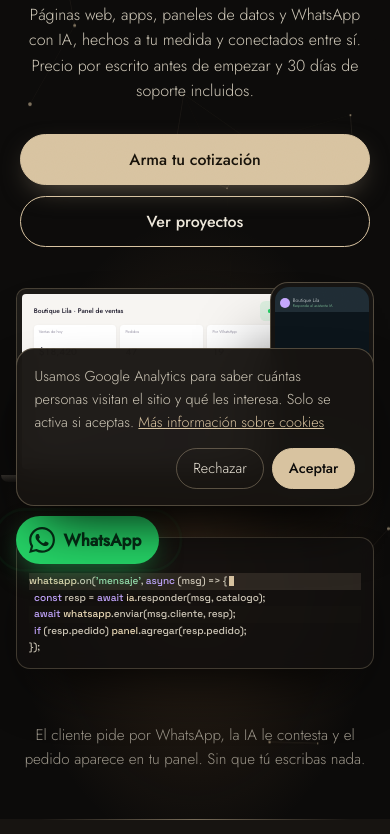
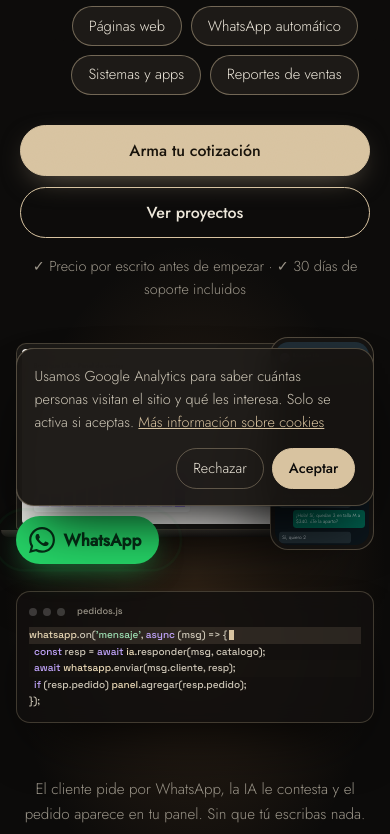
Before and after one commit to joenshb121/nexotechstudios-web, a plain HTML site: page index.html in a window 390 px wide. Shown: the part 264-1098 px from the top of the page. Drawn offline with nearby package versions, Linux system fonts and the light colour scheme; animation ran at ten frames a second.

Commit message:
Retro del sitio: título concreto, etiquetas de servicios, viñetas y verbos de acción, secciones claras y sin fondo de estrellas
Co-Authored-By: Claude Opus 5.5 <noreply@anthropic.com>

```diff
--- a/css/estilos.css
+++ b/css/estilos.css
@@ -335,7 +335,6 @@
     .hero .w{display:flex;flex-direction:column;align-items:center}
     .hero h1{margin:0;max-width:17ch;font-size:clamp(2.6rem,7.6vw,5.8rem);line-height:1;letter-spacing:-.01em;text-wrap:balance;
       background:linear-gradient(180deg,#FBF4E6 35%,#C9AE84);-webkit-background-clip:text;background-clip:text;color:transparent}
-    .hero p.s{max-width:36rem;margin:1.3rem auto 1.9rem;font-size:clamp(1rem,2.3vw,1.2rem);color:#CFC8B8}
     .hero .row{justify-content:center}
     @media(min-width:560px){.hero .row .btn{flex:0 0 auto}}
     .hero .w>*{animation:slideUp .8s cubic-bezier(.22,1,.36,1) both}
@@ -383,7 +382,6 @@
     .hx-cap{margin:clamp(3.4rem,8vw,5rem) auto 0;max-width:34rem;color:var(--mu);font-size:.95rem;text-align:center;padding:0 1rem}
     @container (max-width:430px){.hx-or{display:none}.hx-scr{grid-template-columns:1fr}}
     /* Capa "se nota que programamos": partículas, código en vivo y pulso de datos */
-    #hxp{position:absolute;inset:0;width:100%;height:100%;z-index:0;pointer-events:none}
     .hero>.w,.hx-wrap,.hx-cap{position:relative;z-index:1}
     .hx-wrap{width:min(1040px,calc(100% - 2rem));margin:clamp(2.6rem,6vw,4.5rem) auto 0}
     .hx-wrap .hx{width:auto;margin:0;padding-left:clamp(4rem,9vw,7rem);transition:transform .6s cubic-bezier(.22,1,.36,1);transform:perspective(1400px) rotateX(calc(var(--ty,0)*3deg)) rotateY(calc(var(--tx,0)*-4deg))}
@@ -1282,3 +1280,24 @@
     #ck button{font:inherit;cursor:pointer;border-radius:99px;padding:.5rem 1rem;border:1px solid rgba(216,195,160,.35);background:transparent;color:var(--tx)}
     #ck button.ok{background:var(--ch);color:var(--k);border-color:var(--ch);font-weight:500}
     @media(max-width:560px){#ck{bottom:calc(env(safe-area-inset-bottom,0px) + 4.6rem)}}
+
+
+    /* Portada: etiquetas de servicios y línea de confianza (retro nov 2026) */
+    .chips{list-style:none;display:flex;flex-wrap:wrap;justify-content:center;gap:.55rem;margin:1.6rem auto 1.9rem;max-width:48rem}
+    .chips li{border:1px solid rgba(216,195,160,.45);background:rgba(216,195,160,.08);color:var(--tx);border-radius:999px;padding:.45rem 1rem;font-size:clamp(.92rem,2vw,1.02rem)}
+    .trust{margin-top:1.1rem;font-size:.9rem;color:var(--mu)}
+
+    /* Servicios: viñetas y frase de acción */
+    .sv ul.bl{list-style:none;padding:0;display:grid;gap:.25rem;font-size:.97rem;flex:1;align-content:start}
+    .sv ul.bl li::before{content:"✓ ";color:var(--ch);font-weight:500}
+    .sv .out{font-weight:500;color:var(--ch);line-height:1.35}
+
+    /* Secciones alternas en blanco hueso: menos negro, más cálido */
+    .alt{--k:#FBF7EF;--g:#F2EADC;--tx:#1E1A15;--mu:#6A6153;--ch:#8A5A2B;--sp:rgba(176,122,70,.12);color-scheme:light;color:var(--tx);background:var(--g)}
+    .alt .cd,.alt .pk{border-color:rgba(138,90,43,.22);box-shadow:0 1px 0 rgba(255,255,255,.8) inset,0 18px 40px -28px rgba(60,40,20,.35)}
+    .alt .pk.rec{background:linear-gradient(160deg,#fff,#F6ECDB);border-color:var(--ch);box-shadow:0 30px 70px -36px rgba(138,90,43,.55)}
+    .alt .bg{color:#fff}
+    .alt .cd::after,.alt .pk::after{background:radial-gradient(300px circle at var(--px,50%) var(--py,50%),rgba(176,122,70,.8),transparent 60%)}
+    .alt .pk .lm,.alt .cd{border-color:rgba(138,90,43,.2)}
+    .alt .hd{background-image:linear-gradient(180deg,#1E1A15 40%,#8A5A2B 140%)}
+    .alt .cst ul{color:var(--tx)}
--- a/index.html
+++ b/index.html
@@ -8,7 +8,7 @@
   <title>NEXO TECH STUDIOS | Desarrollo web, software, datos y automatización con IA</title>
   <meta name="description"
     content="Cuatro divisiones, una sola solución: desarrollo web, software a medida, datos y automatización con IA para negocios en México.">
-  <meta property="og:title" content="NEXO TECH STUDIOS · Tu negocio, conectado y en piloto automático">
+  <meta property="og:title" content="NEXO TECH STUDIOS · Tu página web y tu WhatsApp, vendiendo por ti">
   <meta property="og:description" content="Páginas web, apps, paneles de datos y WhatsApp con IA, hechos a tu medida. Prueba nuestras demos en vivo.">
   <meta property="og:type" content="website">
   <meta property="og:locale" content="es_MX">
@@ -18,7 +18,7 @@
   <meta property="og:image:type" content="image/jpeg">
   <meta property="og:image:width" content="1200">
   <meta property="og:image:height" content="630">
-  <meta property="og:image:alt" content="NEXO TECH STUDIOS: Tu negocio, conectado y en piloto automático. Panel de ventas y WhatsApp con IA.">
+  <meta property="og:image:alt" content="NEXO TECH STUDIOS: Tu página web y tu WhatsApp, vendiendo por ti. Panel de ventas y WhatsApp con IA.">
   <meta name="twitter:card" content="summary_large_image">
   <meta name="twitter:image" content="https://nexotechstudios.com/og-image.jpg">
   <link rel="canonical" href="https://nexotechstudios.com/">
@@ -31,7 +31,7 @@
   <link
     href="https://fonts.googleapis.com/css2?family=Cormorant+Garamond:ital,wght@0,500;0,600;1,600&family=Jost:wght@300;400;500&family=Space+Grotesk:wght@500&display=swap"
     rel="stylesheet">
-  <link rel="stylesheet" href="css/estilos.css?v=20261122b">
+  <link rel="stylesheet" href="css/estilos.css?v=20261123">
 </head>
 
 <body>
@@ -57,12 +57,11 @@
   <main>
     <!-- 01 · PORTADA -->
     <section id="inicio" class="hero">
-      <canvas id="hxp" aria-hidden="true"></canvas>
       <div class="w">
-        <h1>Tu negocio, conectado y en piloto automático.</h1>
-        <p class="s">Páginas web, apps, paneles de datos y WhatsApp con IA, hechos a tu medida y conectados entre sí.
-          Precio por escrito antes de empezar y 30 días de soporte incluidos.</p>
+        <h1>Tu página web y tu WhatsApp, vendiendo por ti.</h1>
+        <ul class="chips" aria-label="Lo que hacemos"><li>Páginas web</li><li>WhatsApp automático</li><li>Sistemas y apps</li><li>Reportes de ventas</li></ul>
         <div class="row"><a class="btn bg" href="#cotizador">Arma tu cotización</a><a class="btn" href="#proyectos">Ver proyectos</a></div>
+        <p class="trust">✓ Precio por escrito antes de empezar <span aria-hidden="true">·</span> ✓ 30 días de soporte incluidos</p>
       </div>
       <div class="hx-wrap" id="hxw">
       <figure class="hx" id="hx" aria-label="Ejemplo: un cliente pide por WhatsApp, el asistente con IA le responde y el pedido aparece en el panel de ventas">
@@ -88,8 +87,7 @@
       <div class="w">
         <span class="eb">02 · Servicios</span>
         <h2 class="hd" style="margin-bottom:.6rem">Cuatro especialidades. Un solo sistema conectado.</h2>
-        <p class="mu" style="max-width:46rem;margin-bottom:2rem">Empieza por lo que más te urge y suma lo demás después:
-          todo se construye para hablar entre sí, sin piezas sueltas.</p>
+        <p class="mu" style="max-width:46rem;margin-bottom:2rem">Empieza por lo que más te urge y suma lo demás después.</p>
         <div class="g4 sv" id="sv"></div>
       </div>
     </section>
@@ -363,10 +361,10 @@
         d="M17.472 14.382c-.297-.149-1.758-.867-2.03-.967-.273-.099-.471-.148-.67.15-.197.297-.767.966-.94 1.164-.173.199-.347.223-.644.075-.297-.15-1.255-.463-2.39-1.475-.883-.788-1.48-1.761-1.653-2.059-.173-.297-.018-.458.13-.606.134-.133.298-.347.446-.52.149-.174.198-.298.298-.497.099-.198.05-.371-.025-.52-.075-.149-.669-1.612-.916-2.207-.242-.579-.487-.5-.669-.51-.173-.008-.371-.01-.57-.01-.198 0-.52.074-.792.372-.272.297-1.04 1.016-1.04 2.479 0 1.462 1.065 2.875 1.213 3.074.149.198 2.096 3.2 5.077 4.487.709.306 1.262.489 1.694.625.712.227 1.36.195 1.871.118.571-.085 1.758-.719 2.006-1.413.248-.694.248-1.289.173-1.413-.074-.124-.272-.198-.57-.347m-5.421 7.403h-.004a9.87 9.87 0 01-5.031-1.378l-.361-.214-3.741.982.998-3.648-.235-.374a9.86 9.86 0 01-1.51-5.26c.001-5.45 4.436-9.884 9.888-9.884 2.64 0 5.122 1.03 6.988 2.898a9.825 9.825 0 012.893 6.994c-.003 5.45-4.437 9.884-9.885 9.884m8.413-18.297A11.815 11.815 0 0012.05 0C5.495 0 .16 5.335.157 11.892c0 2.096.547 4.142 1.588 5.945L.057 24l6.305-1.654a11.882 11.882 0 005.683 1.448h.005c6.554 0 11.89-5.335 11.893-11.893a11.821 11.821 0 00-3.48-8.413Z" />
     </svg>WhatsApp</a>
 
-  <script src="js/principal.js?v=20261122b"></script>
+  <script src="js/principal.js?v=20261123"></script>
 
   <script src="js/efectos.js"></script>
-  <script src="js/portada.js"></script>
+  <script src="js/portada.js?v=20261123"></script>
   <!-- Banner de cookies + Google Analytics (solo se carga si la persona acepta) -->
   <div id="ck" role="dialog" aria-live="polite" aria-label="Preferencias de cookies">
     <p>Usamos Google Analytics para saber cuántas personas visitan el sitio y qué les interesa. Solo se activa si aceptas.
--- a/js/portada.js
+++ b/js/portada.js
@@ -71,45 +71,3 @@
         addEventListener('pointermove', e => {hx.style.setProperty('--tx', (e.clientX / innerWidth * 2 - 1).toFixed(3)); hx.style.setProperty('--ty', (e.clientY / innerHeight * 2 - 1).toFixed(3))}, {passive: true});
       }
     })();
-
-    /* Partículas de la portada: constelación que se conecta con el cursor */
-    (() => {
-      const cv = document.getElementById('hxp'); if (!cv || !cv.getContext) return;
-      const ctx = cv.getContext('2d'), hero = cv.parentElement, reduce = matchMedia('(prefers-reduced-motion: reduce)').matches;
-      let Wd, Ht, dpr, P = [], m = {x: -1e4, y: -1e4}, run = true, raf = 0;
-      function size() {
-        dpr = Math.min(devicePixelRatio || 1, 2); Wd = hero.clientWidth; Ht = hero.clientHeight;
-        cv.width = Wd * dpr; cv.height = Ht * dpr; ctx.setTransform(dpr, 0, 0, dpr, 0, 0);
-        const n = Math.round(Math.min(110, Wd * Ht / 14000));
-        P = Array.from({length: n}, () => ({x: Math.random() * Wd, y: Math.random() * Ht, vx: (Math.random() - .5) * .25, vy: (Math.random() - .5) * .25, r: Math.random() * 1.4 + .5}));
-        if (reduce) draw();
-      }
-      function draw() {
-        ctx.clearRect(0, 0, Wd, Ht);
-        const L = 120;
-        for (let i = 0; i < P.length; i++) {
-          const a = P[i];
-          if (!reduce) {
-            a.x += a.vx; a.y += a.vy;
-            if (a.x < 0 || a.x > Wd) a.vx *= -1; if (a.y < 0 || a.y > Ht) a.vy *= -1;
-            const dx = m.x - a.x, dy = m.y - a.y, d = Math.hypot(dx, dy);
-            if (d < 180) {a.x += dx / d * .35; a.y += dy / d * .35}
-          }
-          for (let j = i + 1; j < P.length; j++) {
-            const b = P[j], d = Math.hypot(a.x - b.x, a.y - b.y);
-            if (d < L) {ctx.strokeStyle = `rgba(216,195,160,${(1 - d / L) * .22})`; ctx.lineWidth = .7; ctx.beginPath(); ctx.moveTo(a.x, a.y); ctx.lineTo(b.x, b.y); ctx.stroke()}
-          }
-          const dm = Math.hypot(a.x - m.x, a.y - m.y);
-          if (dm < 170) {ctx.strokeStyle = `rgba(234,217,182,${(1 - dm / 170) * .45})`; ctx.beginPath(); ctx.moveTo(a.x, a.y); ctx.lineTo(m.x, m.y); ctx.stroke()}
-          ctx.fillStyle = dm < 170 ? 'rgba(246,232,200,.95)' : 'rgba(216,195,160,.55)';
-          ctx.beginPath(); ctx.arc(a.x, a.y, a.r, 0, 7); ctx.fill();
-        }
-      }
-      function loop() {if (run) {draw(); raf = requestAnimationFrame(loop)}}
-      size(); addEventListener('resize', () => {clearTimeout(size.t); size.t = setTimeout(size, 150)});
-      hero.addEventListener('pointermove', e => {const r = cv.getBoundingClientRect(); m.x = e.clientX - r.left; m.y = e.clientY - r.top}, {passive: true});
-      hero.addEventListener('pointerleave', () => {m.x = m.y = -1e4});
-      if (reduce) return;
-      new IntersectionObserver(([e]) => {run = e.isIntersecting; cancelAnimationFrame(raf); if (run) loop()}).observe(hero);
-      document.addEventListener('visibilitychange', () => {run = !document.hidden; cancelAnimationFrame(raf); if (run) loop()});
-    })();
--- a/js/principal.js
+++ b/js/principal.js
@@ -3,24 +3,24 @@
     const IC = {web: '<rect x="3" y="4" width="18" height="16" rx="2"/><path d="M3 9h18M10 13l-2 2 2 2M14 13l2 2-2 2"/>', sw: '<rect x="7" y="2" width="10" height="20" rx="2.5"/><path d="M11 18h2"/>', db: '<ellipse cx="12" cy="6" rx="8" ry="3"/><path d="M4 6v6c0 1.7 3.6 3 8 3s8-1.3 8-3V6M4 12v6c0 1.7 3.6 3 8 3s8-1.3 8-3v-6"/>', ia: '<rect x="7" y="7" width="10" height="10" rx="1.5"/><path d="M9 3v4M15 3v4M9 17v4M15 17v4M3 9h4M3 15h4M17 9h4M17 15h4"/>'};
 
     /* Servicios: las cuatro con la misma estructura */
-    const SVC = [['web', 'Páginas web', 'Tu negocio en internet: página, catálogo o tienda en línea, lista para celular.', 'Para que te encuentren en Google y te escriban.', '$4,500', 'Página web', SV.web],
-    ['sw', 'Sistemas y apps', 'Sistemas para tu negocio: usuarios, permisos, inventario, agenda o lo que necesites.', 'Para ordenar lo que hoy llevas en libretas o en muchos Excel.', '$35,000', 'Sistema a la medida', SV.app],
-    ['db', 'Reportes y datos', 'Juntamos tus ventas, clientes o Excel en reportes claros y tableros con tus números.', 'Para saber cuánto vendes y qué se acaba, sin capturar dos veces.', '$4,500', 'Reportes de tu negocio', SV.db],
-    ['ia', 'WhatsApp automático e IA', 'Tu WhatsApp contesta, agenda, toma pedidos y manda recordatorios aunque no estés.', 'Para no perder clientes por contestar tarde.', '$7,900', 'Web + WhatsApp', SV.wab]];
-    $('sv').innerHTML = SVC.map(s => `<article class="cd"><svg viewBox="0 0 24 24" aria-hidden="true">${IC[s[0]]}</svg><h3>${s[1]}</h3><p>${s[2]}</p><p class="mu">${s[3]}</p><div class="pr">Desde<b>${s[4]} MXN</b><span class="mu">${s[5]}</span></div><a class="btn" href="#cotizador" data-svc="${s[6]}">Cotizar</a></article>`).join('');
+    const SVC = [['web', 'Páginas web', ['Página o catálogo', 'Tienda en línea', 'Lista para celular', 'Visible en Google'], 'Aparece en Google y recibe más mensajes.', '$4,500', 'Página web', SV.web],
+    ['sw', 'Sistemas y apps', ['Inventario', 'Agenda y citas', 'Clientes', 'Usuarios y permisos'], 'Ordena tu negocio sin libretas ni Excel.', '$35,000', 'Sistema a la medida', SV.app],
+    ['db', 'Reportes y datos', ['Ventas del día y del mes', 'Lo que se te acaba', 'Tus mejores clientes', 'Tablero con tus números'], 'Conoce cuánto vendes y qué se te acaba.', '$4,500', 'Reportes de tu negocio', SV.db],
+    ['ia', 'WhatsApp automático e IA', ['Contesta solo', 'Agenda citas', 'Toma pedidos', 'Manda recordatorios'], 'Deja de perder clientes por no contestar.', '$7,900', 'Web + WhatsApp', SV.wab]];
+    $('sv').innerHTML = SVC.map(s => `<article class="cd"><svg viewBox="0 0 24 24" aria-hidden="true">${IC[s[0]]}</svg><h3>${s[1]}</h3><ul class="bl">${s[2].map(x => `<li>${x}</li>`).join('')}</ul><p class="out">${s[3]}</p><div class="pr">Desde<b>${s[4]} MXN</b><span class="mu">${s[5]}</span></div><a class="btn" href="#cotizador" data-svc="${s[6]}">Cotizar</a></article>`).join('');
 
     /* Paquetes: escalera de 4 (cada uno incluye el anterior) + a la medida.
        [nombre, para qué, precio, incluye, ideal para, no incluye, cambios, servicio del cotizador, etiqueta] */
     const PK = [
-      ['Página web', 'Para que te encuentren en Google y te escriban.', '4,500', ['Diseño con tu logo y tus colores', 'Se ve bien en celular y computadora', 'Botón para que te escriban por WhatsApp', 'Hasta 5 secciones: inicio, servicios, precios, ubicación y contacto', 'Lista para aparecer en Google'], 'Despachos, consultorios y profesionistas', 'Fotos y textos (nos los pasas tú)', '2 rondas de cambios incluidas', SV.web],
-      ['Web + WhatsApp', 'Tu página, y tu WhatsApp contesta solo lo básico.', '7,900', ['Todo lo de Página web', 'WhatsApp Business con tu catálogo y precios', 'Mensaje de bienvenida y de "fuera de horario" automáticos', 'Respuestas rápidas a las preguntas de siempre', 'Liga para que tus clientes agenden'], 'Salones, barberías, tiendas y restaurantes', 'Conversaciones automáticas completas (eso es Atención 24/7)', '2 rondas de cambios incluidas', SV.wab, 'Para empezar'],
-      ['Web + Sistema', 'Guarda tus clientes, citas o productos y edítalos tú.', '12,000', ['Todo lo de Web + WhatsApp', 'Hasta 10 secciones', 'Catálogo, agenda o lista de clientes (hasta 3)', 'Panel para cambiar precios y textos sin pedirnos nada', 'Respaldos de tu información'], 'Consultorios, gimnasios y tiendas con catálogo', 'Que el WhatsApp conteste y agende solo', '2 rondas de cambios · o en 3 mensualidades sin intereses', SV.sis],
-      ['Atención 24/7', 'Tu WhatsApp confirma citas, toma pedidos y manda recordatorios solo.', '18,500', ['Todo lo de Web + Sistema', 'WhatsApp oficial que contesta a cualquier hora', 'Confirma citas y toma pedidos', 'Recordatorios automáticos a tus clientes', 'Hasta 3 conversaciones automáticas (ej. citas, pedidos y dudas)'], 'Consultorios, restaurantes y negocios con citas', 'Lo que Meta cobra por algunos mensajes (ver abajo)', '3 rondas de cambios · o en 3 mensualidades sin intereses', SV.aut]
+      ['Página web', 'Aparece en Google y recibe más mensajes.', '4,500', ['Diseño con tu logo y tus colores', 'Se ve bien en celular y computadora', 'Botón para que te escriban por WhatsApp', 'Hasta 5 secciones: inicio, servicios, precios, ubicación y contacto', 'Lista para aparecer en Google'], 'Despachos, consultorios y profesionistas', 'Fotos y textos (nos los pasas tú)', '2 rondas de cambios incluidas', SV.web],
+      ['Web + WhatsApp', 'Responde lo básico en automático, aunque estés ocupado.', '7,900', ['Todo lo de Página web', 'WhatsApp Business con tu catálogo y precios', 'Mensaje de bienvenida y de "fuera de horario" automáticos', 'Respuestas rápidas a las preguntas de siempre', 'Liga para que tus clientes agenden'], 'Salones, barberías, tiendas y restaurantes', 'Conversaciones automáticas completas (eso es Atención 24/7)', '2 rondas de cambios incluidas', SV.wab, 'Para empezar'],
+      ['Web + Sistema', 'Guarda clientes, citas y productos, y edítalos tú.', '12,000', ['Todo lo de Web + WhatsApp', 'Hasta 10 secciones', 'Catálogo, agenda o lista de clientes (hasta 3)', 'Panel para cambiar precios y textos sin pedirnos nada', 'Respaldos de tu información'], 'Consultorios, gimnasios y tiendas con catálogo', 'Que el WhatsApp conteste y agende solo', '2 rondas de cambios · o en 3 mensualidades sin intereses', SV.sis],
+      ['Atención 24/7', 'Deja de perder clientes por no contestar.', '18,500', ['Todo lo de Web + Sistema', 'WhatsApp oficial que contesta a cualquier hora', 'Confirma citas y toma pedidos', 'Recordatorios automáticos a tus clientes', 'Hasta 3 conversaciones automáticas (ej. citas, pedidos y dudas)'], 'Consultorios, restaurantes y negocios con citas', 'Lo que Meta cobra por algunos mensajes (ver abajo)', '3 rondas de cambios · o en 3 mensualidades sin intereses', SV.aut]
     ];
     const MED = [
-      ['Asistente con IA', 'Un asesor en tu página que responde dudas con la información de tu negocio.', '26,500', ['Todo lo de Web + Sistema', 'Asistente que contesta con tu catálogo y precios', 'Se puede sumar a tu WhatsApp'], 'Tiendas con muchos productos e inmobiliarias', 'El pago por uso de la IA (ver abajo)', '3 rondas de cambios · o en 3 mensualidades sin intereses', SV.ia],
-      ['Sistema o app a la medida', 'Para ordenar procesos de tu negocio con usuarios, permisos y panel.', '35,000', ['Usuarios con distintos permisos', 'Panel de control', 'Alcance y entregas por escrito'], 'Escuelas, empresas medianas y negocios con sucursales', 'Funciones fuera de lo acordado', 'Cambios definidos en la propuesta · o en 3 mensualidades sin intereses', SV.app],
-      ['Reportes de tu negocio', 'Juntamos tu información en reportes claros y un tablero con tus números.', '4,500', ['Ordenamos tus Excel o sistemas actuales', 'Tablero con ventas, clientes o inventario', 'Respaldos'], 'Negocios que ya venden y quieren ver sus números', 'Página web o sistema (se cotizan aparte)', 'Alcance definido en la propuesta', SV.db]
+      ['Asistente con IA', 'Resuelve las dudas de tus clientes a cualquier hora.', '26,500', ['Todo lo de Web + Sistema', 'Asistente que contesta con tu catálogo y precios', 'Se puede sumar a tu WhatsApp'], 'Tiendas con muchos productos e inmobiliarias', 'El pago por uso de la IA (ver abajo)', '3 rondas de cambios · o en 3 mensualidades sin intereses', SV.ia],
+      ['Sistema o app a la medida', 'Ordena tu negocio sin libretas ni Excel.', '35,000', ['Usuarios con distintos permisos', 'Panel de control', 'Alcance y entregas por escrito'], 'Escuelas, empresas medianas y negocios con sucursales', 'Funciones fuera de lo acordado', 'Cambios definidos en la propuesta · o en 3 mensualidades sin intereses', SV.app],
+      ['Reportes de tu negocio', 'Conoce cuánto vendes y qué se te acaba.', '4,500', ['Ordenamos tus Excel o sistemas actuales', 'Tablero con ventas, clientes o inventario', 'Respaldos'], 'Negocios que ya venden y quieren ver sus números', 'Página web o sistema (se cotizan aparte)', 'Alcance definido en la propuesta', SV.db]
     ];
     const card = ([n, d, p, i, id, no, rv, s, t]) => `<article class="pk${t ? ' rec' : ''}">${t ? `<span class="tag" style="align-self:flex-start">${t}</span>` : ''}<h3>${n}</h3><p class="mu">${d}</p><p class="p">$${p} <small>desde · pago único · MXN</small></p><h4>Incluye</h4><ul>${i.map(x => `<li>${x}</li>`).join('')}</ul><p class="lm"><b>Ideal para:</b> ${id}<br><b>No incluye:</b> ${no}<br>${rv}</p><a class="btn ${t ? 'bg' : ''}" href="#cotizador" data-svc="${s}">Cotizar ${n}</a></article>`;
     $('pkg').innerHTML = PK.map(card).join(''); $('pkm').innerHTML = MED.map(card).join('');
```
